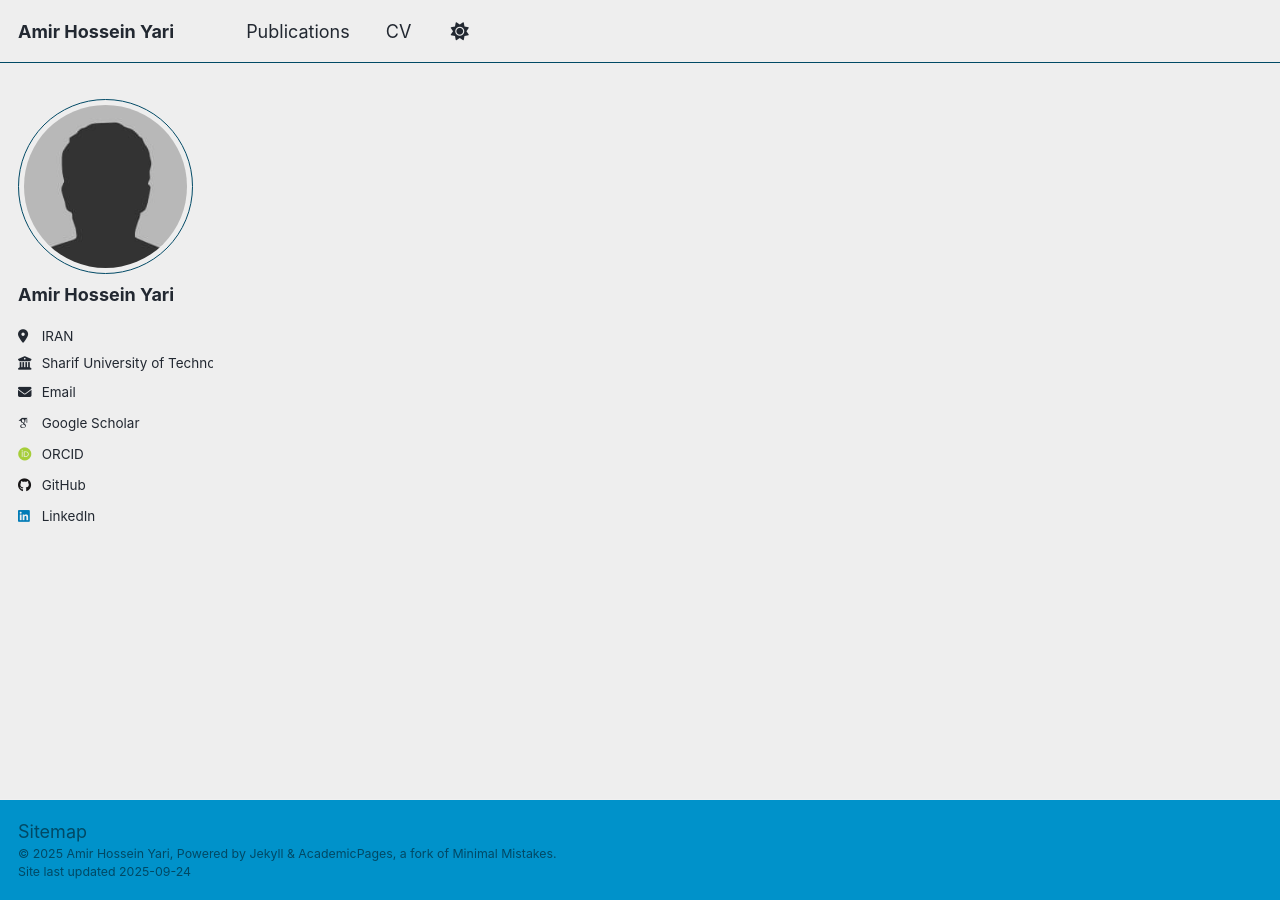
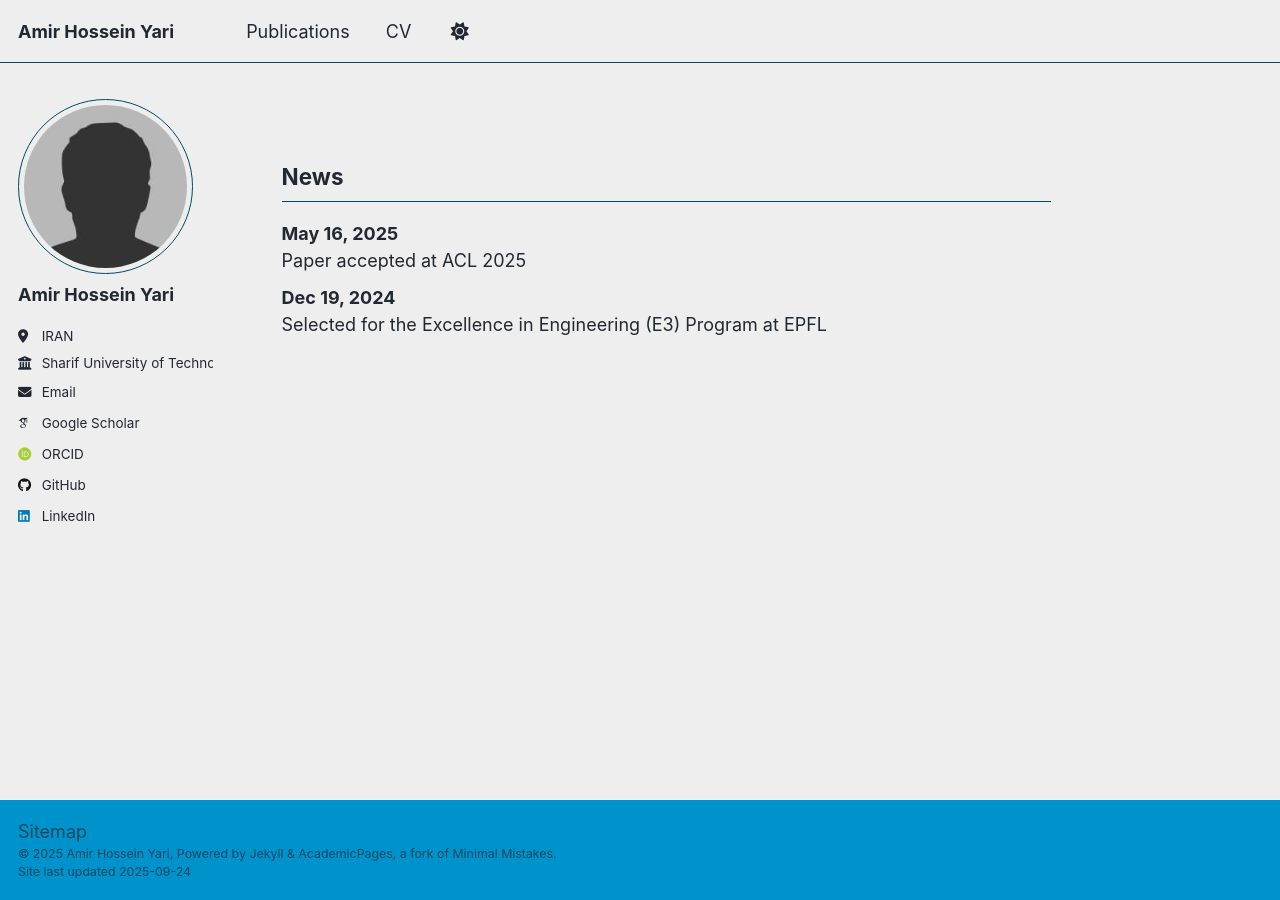
Before and after one commit to AmirHosseinYari2002/AmirHosseinYari2002.github.io, a Jekyll site: the page built from _pages/about.md, in a window 1280 px wide. Built offline with Jekyll 4.4.1, drawn with Linux system fonts in a browser that asks for light colours; some web fonts are replaced; a script that is not in the unit is left out.

```diff
--- /dev/null
+++ b/_data/news.yaml
@@ -0,0 +1,4 @@
+- date: 2025-05-16
+  description: "Paper accepted at ACL 2025"
+- date: 2024-12-19
+  description: "Selected for the Excellence in Engineering (E3) Program at EPFL"
--- a/_pages/about.md
+++ b/_pages/about.md
@@ -6,3 +6,17 @@ redirect_from:
   - /about/
   - /about.html
 ---
+
+<!-- Latest News Section -->
+<section id="news" style="margin-top: 50px;">
+  <h2>News</h2>
+  <ul style="max-height: 300px; overflow-y: auto; padding-left: 0; list-style: none;">
+    {% assign sorted_news = site.data.news | sort: "date" | reverse %}
+    {% for item in sorted_news limit:5 %}
+      <li style="margin-bottom: 10px;">
+        <strong>{{ item.date | date: "%b %d, %Y" }}</strong><br>
+        {{ item.description }}
+      </li>
+    {% endfor %}
+  </ul>
+</section>
```
Also changed, not shown: _pages/cv.md (+2 -2 lines).
